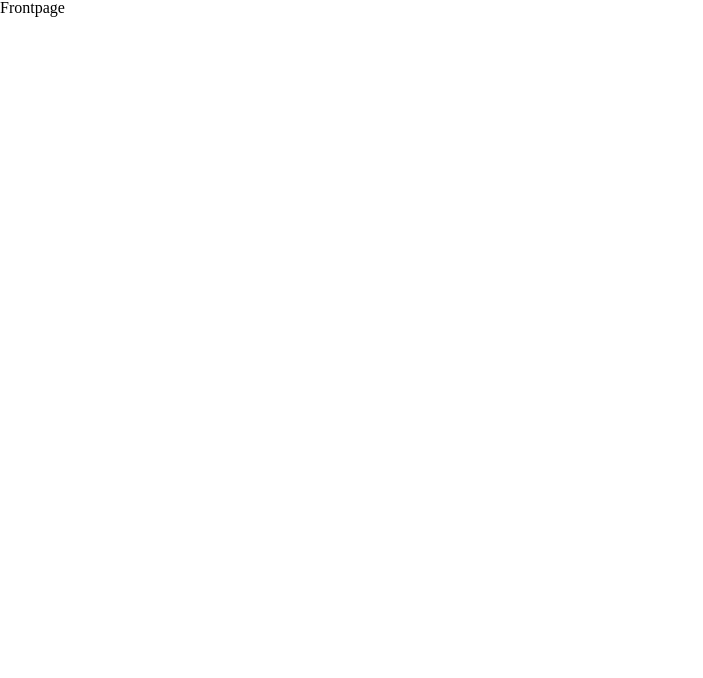
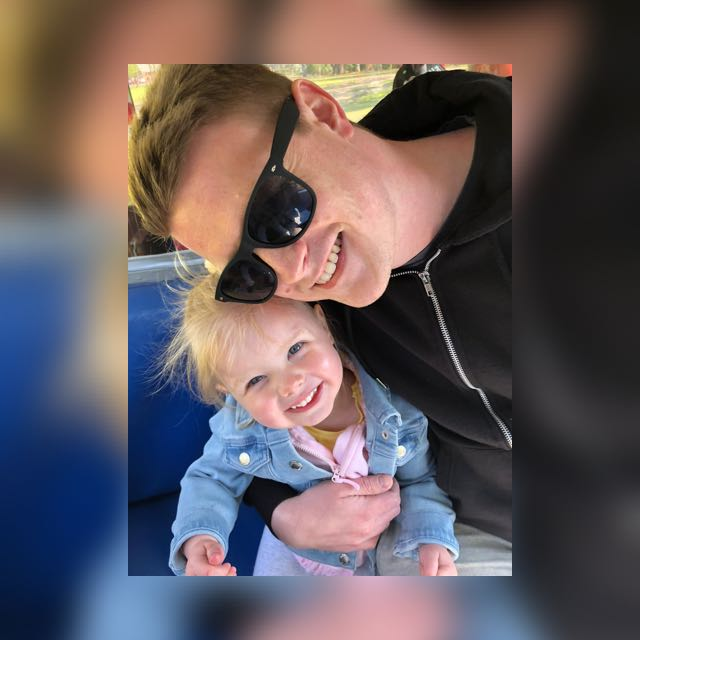
Before and after one commit to sladesamuel/personal-website, a Gatsby site: page / in a window 1280 px wide. Shown: the whole page, without its empty margins (0-703 px from the left). Built offline with nearby package versions, Linux system fonts and the light colour scheme; Gatsby itself is replaced by a stand-in of ours.

Commit message:
Added personal image to home page

```diff
--- a/src/components/FrontPage.js
+++ b/src/components/FrontPage.js
@@ -1,7 +1,15 @@
 import React from "react"
+import styled from "styled-components"
+import { StaticImage } from "gatsby-plugin-image"
+
+const Container = styled.div`
+  height: 100vh;
+`
 
 const FrontPage = () => (
-  <div>Frontpage</div>
+  <Container>
+    <StaticImage src="../images/personal.jpeg" alt="" />
+  </Container>
 )
 
 export default FrontPage
```
Also changed, not shown: src/images/personal.jpeg (added).
